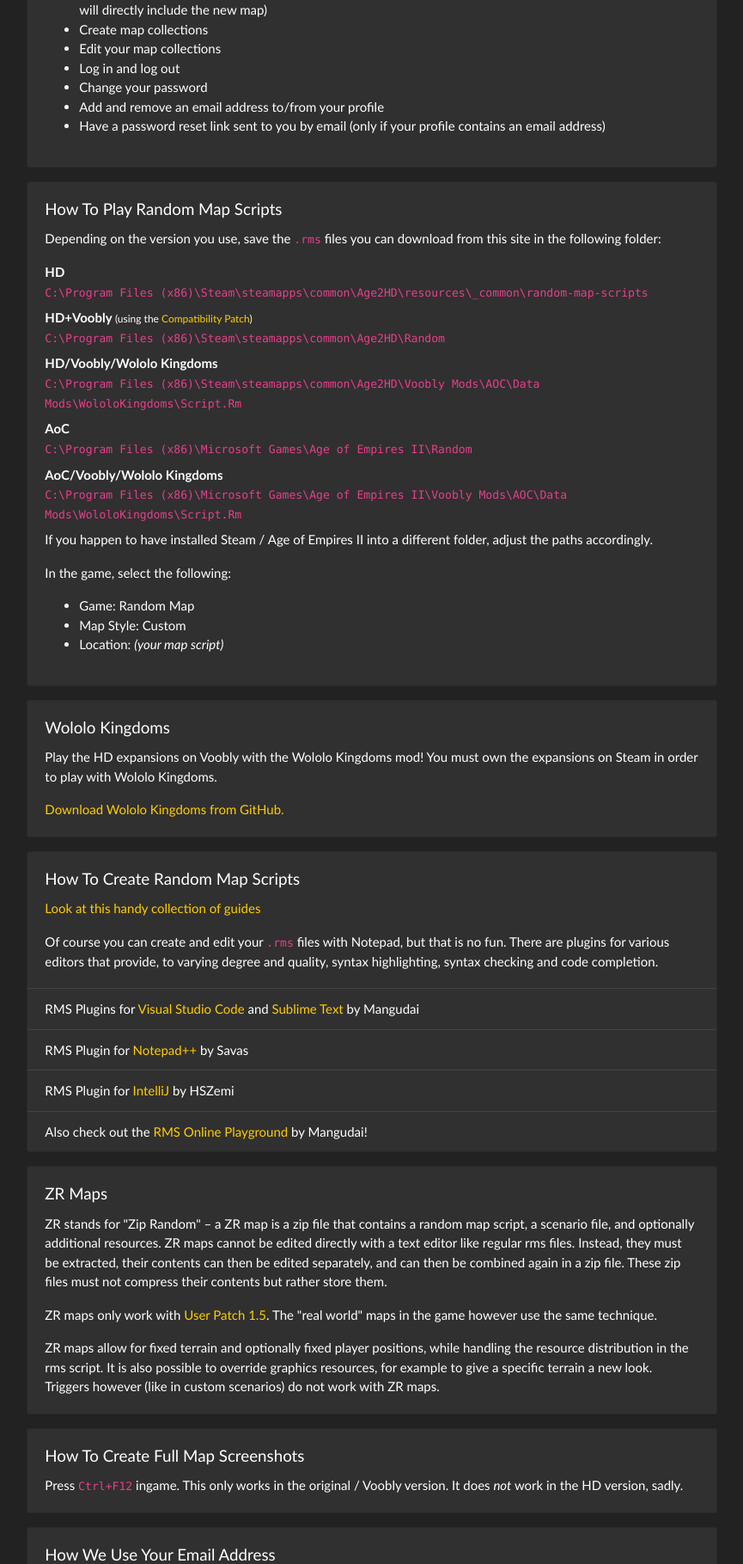
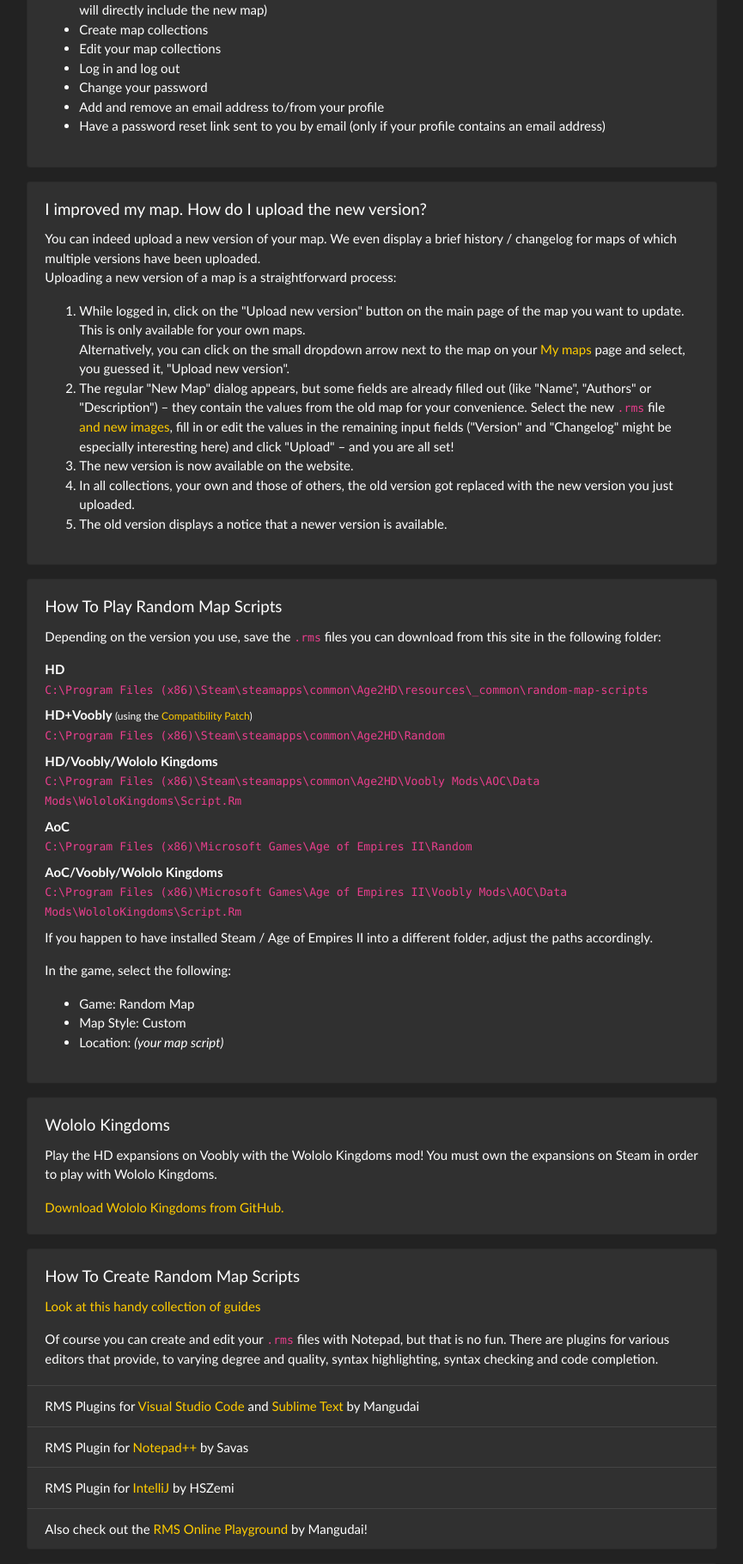
Before and after one commit to SiegeEngineers/aoe2map, a Django app: template mapsapp/templates/mapsapp/info.html in a window 1280 px wide. Shown: the part 619-2438 px from the top of the page at 86% size, without its empty margins (207-1072 px from the left). Run offline with Django 3.2, Linux system fonts and the light colour scheme; the template is opened without the code that fills it, so the values that code supplies are empty; some libraries are stand-ins or nearby versions.

Commit message:
Add "how to upload new map version" section to info page

```diff
--- a/mapsapp/templates/mapsapp/info.html
+++ b/mapsapp/templates/mapsapp/info.html
@@ -44,6 +44,36 @@
                         address)
                     </li>
                 </ul>
+            </div>
+        </div>
+
+
+        <div class="card" id="how-to-upload-new-version">
+            <div class="card-body">
+                <h5 class="card-title">I improved my map. How do I upload the new version?</h5>
+                <p>You can indeed upload a new version of your map. We even display a brief history / changelog for maps
+                    of which multiple versions have been uploaded.<br>
+                    Uploading a new version of a map is a straightforward process:</p>
+                <ol>
+                    <li>While logged in, click on the "Upload new version" button on the main page of the map you want
+                        to update. This is only available for your own maps.<br>
+                        Alternatively, you can click on the small dropdown arrow next to the map on your
+                        <a href="{% url 'mymaps' %}">My&nbsp;maps</a> page and select, you guessed it, "Upload new
+                        version".
+                    </li>
+                    <li>The regular "New Map" dialog appears, but some fields are already filled out (like "Name",
+                        "Authors" or "Description") – they contain the values from the old map for your convenience.
+                        Select the new <code>.rms</code> file
+                        <a href="https://github.com/HSZemi/aoe2map/issues/15">and&nbsp;new&nbsp;images</a>,
+                        fill in or edit the values in the remaining input fields ("Version" and
+                        "Changelog" might be especially interesting here) and click "Upload" – and you are all set!
+                    </li>
+                    <li>The new version is now available on the website.</li>
+                    <li>In all collections, your own and those of others, the old version got replaced with the new
+                        version you just uploaded.
+                    </li>
+                    <li>The old version displays a notice that a newer version is available.</li>
+                </ol>
             </div>
         </div>
 
```
Also changed, not shown: README.md.
